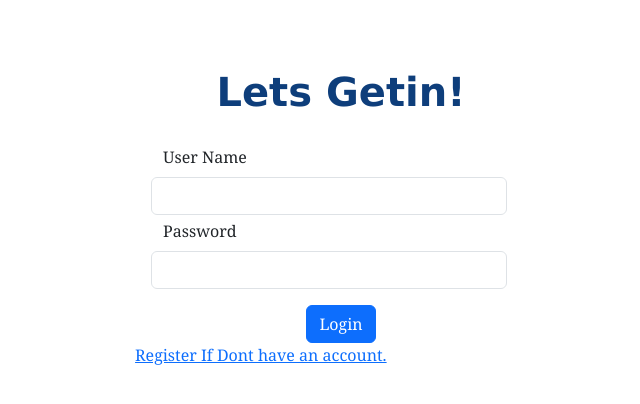
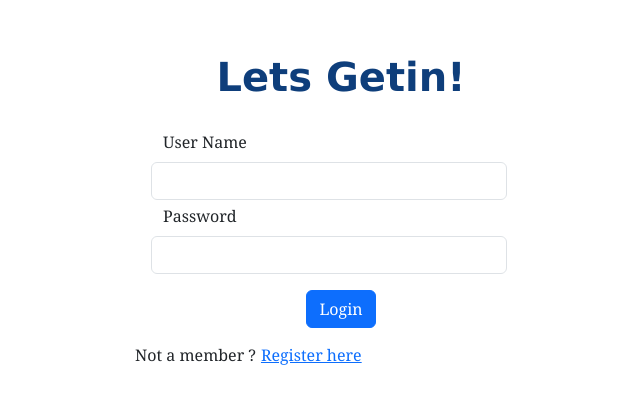
Before and after one commit to SelvakumarBoominathan/CleanEase-FrontEnd, a React (Vite) app: page /Login in a window 1280 px wide. Shown: the part 172-576 px from the top of the page, without its empty margins (299-939 px from the left). Built offline with nearby package versions, Linux system fonts and the light colour scheme.

Commit message:
login page created

```diff
--- a/src/_components/_Login/Login-styles.css
+++ b/src/_components/_Login/Login-styles.css
@@ -9,7 +9,7 @@
   background-color: rgba(255, 255, 255, 0.55);
   padding: 20px;
   border-radius: 5px;
-  backdrop-filter: blur(7.1px);
+  backdrop-filter: blur(20px);
   border: 1px solid rgba(255, 255, 255, 0.3);
   font-family: Cambria, Cochin, Georgia, Times, "Times New Roman", serif;
 }
@@ -20,3 +20,12 @@ h1 {
     "Lucida Sans Unicode", Geneva, Verdana, sans-serif;
   font-weight: 800;
 }
+
+.form-link {
+  display: flex;
+  margin-top: 15px;
+}
+
+p {
+  margin-right: 5px;
+}
--- a/src/_components/_Login/Login.jsx
+++ b/src/_components/_Login/Login.jsx
@@ -68,7 +68,10 @@ const Login = () => {
             Login
           </Button>
         </Container>
-        <Link to="/Registerpage">Register If Dont have an account.</Link>
+        <div className="form-link">
+          <p>Not a member ?</p>
+          <Link to="/Registerpage">Register here</Link>
+        </div>
       </Form>
     </Container>
   );
```
